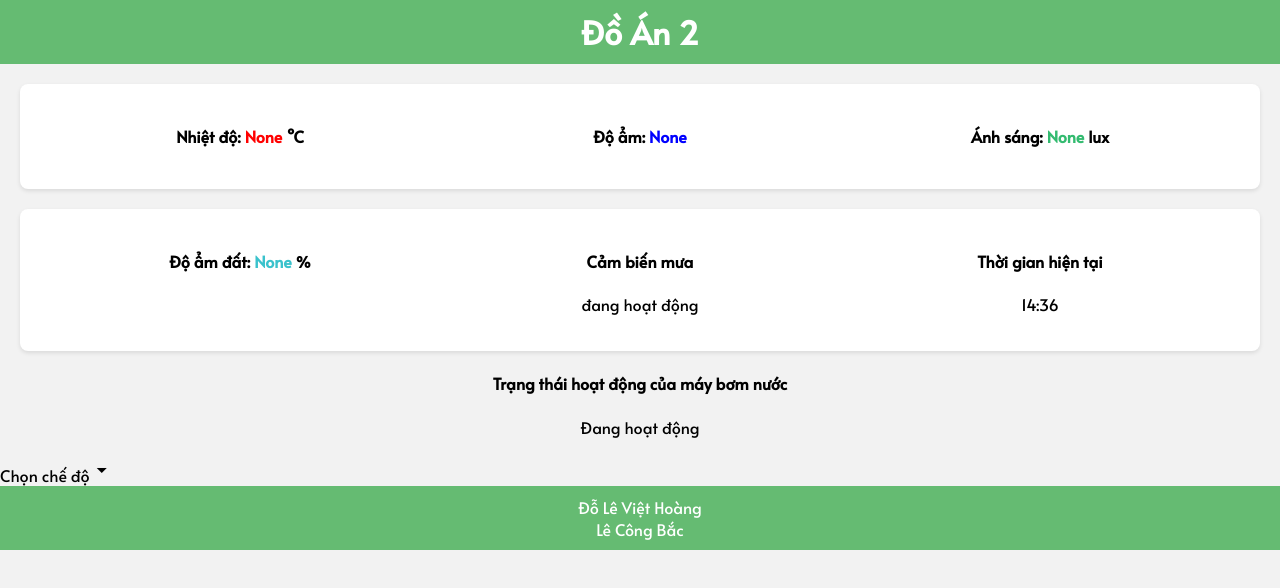
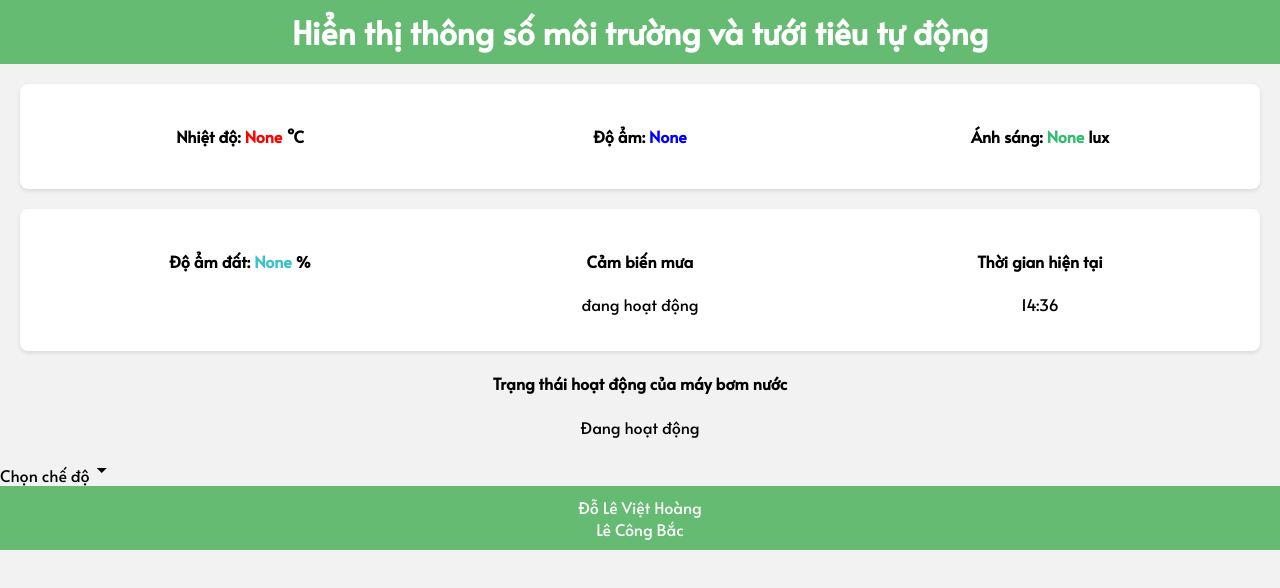
Before and after one commit to Bacvip008/web, a plain HTML site: page index.html in a window 1280 px wide. Drawn offline with Linux system fonts and the light colour scheme; no server answers.

Commit message:
Update index.html

```diff
--- a/index.html
+++ b/index.html
@@ -3,7 +3,7 @@
 
 <head>
 
-    <title>Giám sát cây trồng và tưới tiêu tự động</title>
+    <title>ĐỒ ÁN 2</title>
     <link rel="stylesheet" href="https://fonts.googleapis.com/icon?family=Material+Icons">
     <link rel="icon"
         href="https://cdn.discordapp.com/attachments/1126402947148939284/1126404515520860211/smart-farm.png"
@@ -100,7 +100,7 @@
 <body>
 
     <header>
-        <h1>Đồ Án 2</h1>
+        <h1>Hiển thị thông số môi trường và tưới tiêu tự động</h1>
     </header>
 
     <main>
```
